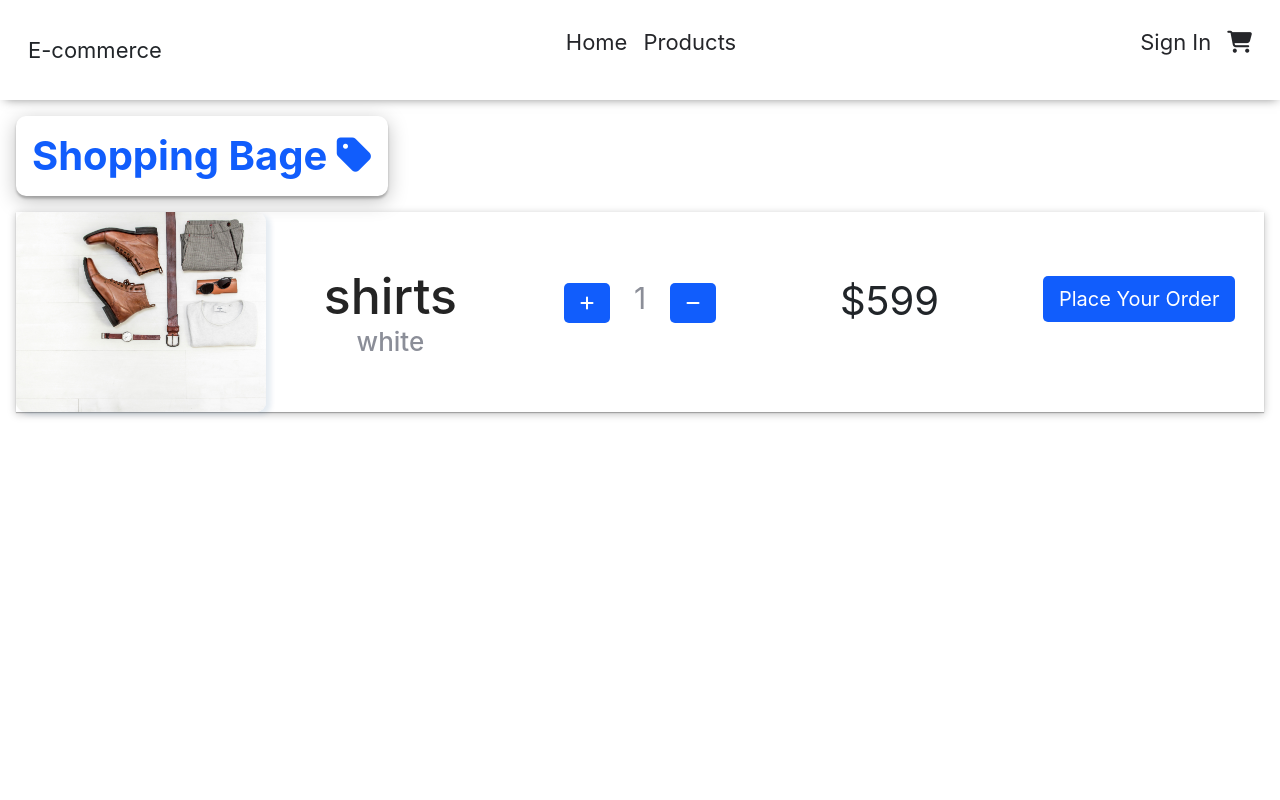
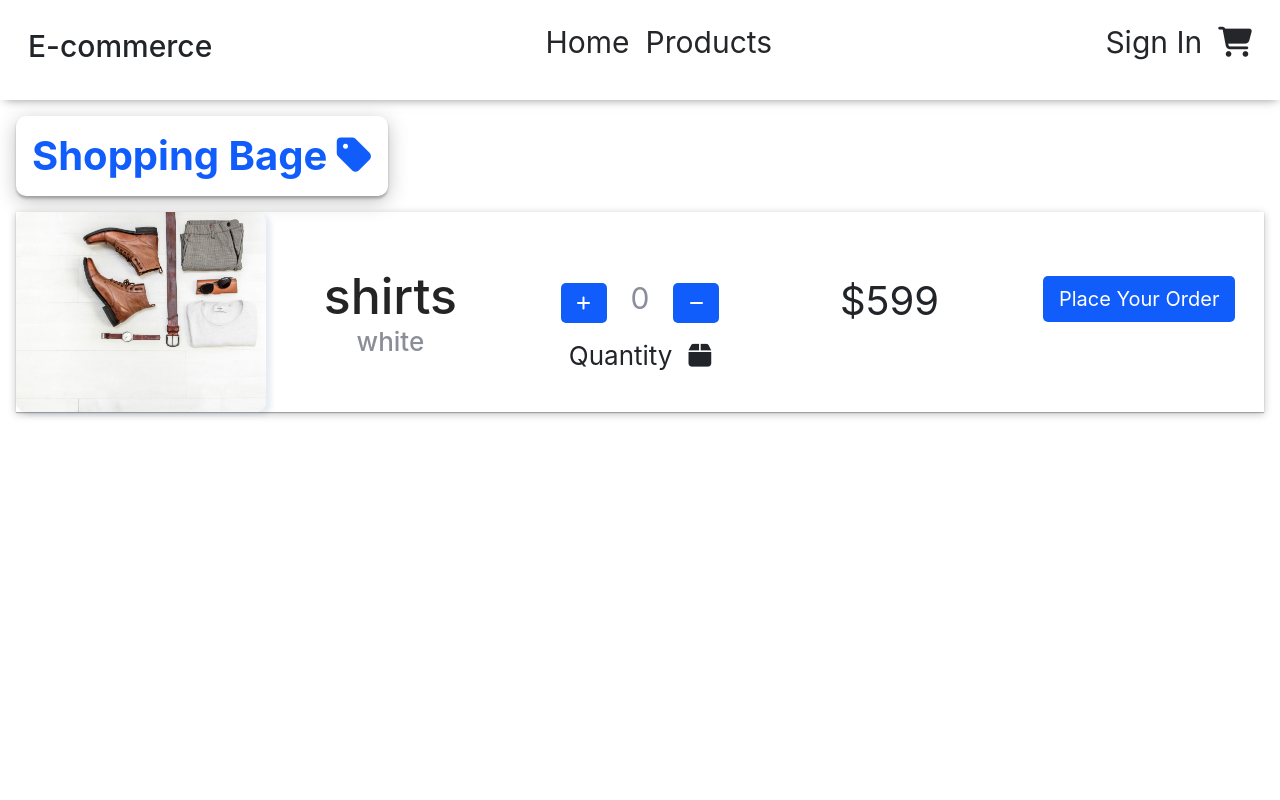
Before and after one commit to hrmansingh/e-commerce, a React (Vite) app in the folder client/: page /Addcart in a window 1280 px wide. Shown: the top 800 px of the page. Built offline with nearby package versions, Linux system fonts and the light colour scheme.

Commit message:
footer changes

```diff
--- a/client/src/App.css
+++ b/client/src/App.css
@@ -6,7 +6,7 @@
 }
 /* logo */
 .logo{
-  font-size: 22px;
+  font-size: 30px;
 }
 /* navigation link */
 .container{
@@ -17,6 +17,7 @@
 }
 .nav-container{
   display: flex;
+  min-width: 100%;
   justify-content: space-between;
   align-items: center;
   padding: 0 1rem;
@@ -38,7 +39,7 @@
 }
 
 .navLink a{
-  font-size: 22px;
+  font-size: 30px;
   text-decoration: none;
 }
 
@@ -50,7 +51,7 @@
   padding: 0 0 0 1rem;
 }
 .nav-link01 a{
-  font-size: 22px;
+  font-size: 30px;
   text-decoration: none;
 }
 /* sign in */
@@ -252,7 +253,7 @@
 .payday-container{
   padding: 1rem;
   position: absolute;
-  bottom: 200px;
+  bottom: 280px;
 }
 
 .sale-now{
@@ -539,6 +540,15 @@ font-size: 50px;
 margin: 0;
 font-size: 26px;
 }
+.quantity{
+margin-top: .8rem;
+}
+.quantity-items{
+ font-size: 26px;
+}
+.quantity-items span{
+  margin-left: 1rem;
+}
 /* footer */
 .footer-distributed{
 	background: rgb(0, 0, 0);
@@ -718,5 +728,6 @@ form button{
   background: #25262A;
   color: #fff;
   padding-top: 20px;
+  font-size: 25px;
   text-align: center;
 }
--- a/client/src/components/Addcart.jsx
+++ b/client/src/components/Addcart.jsx
@@ -1,5 +1,15 @@
+import { useState } from 'react'
 import img from '../assets/nordwood-themes-Nv4QHkTVEaI-unsplash.jpg'
 export default function Addcart() {
+  const [count,setCount] = useState(0)
+  function quantityAdd(){
+    setCount((prev)=> prev + 1);
+  }
+  function quantityRemove(){
+    if(count > 0){
+      setCount((prev)=> prev - 1);
+    }
+  }
   return (
     <>
     <div className="title">
@@ -15,9 +25,12 @@ export default function Addcart() {
           <h4 className="shopping-cart-content">white</h4>
         </div>
         <div className="quantity-items-btn">
-          <button className="items-plus"><i className="fa-solid fa-plus"></i></button>
-          <span className="count-items">1</span>
-          <button className="items-minus"><i className="fa-solid fa-minus"></i></button>
+          <button onClick={quantityAdd} className="items-plus"><i className="fa-solid fa-plus"></i></button>
+          <span className="count-items">{count}</span>
+          <button onClick={quantityRemove} className="items-minus"><i className="fa-solid fa-minus"></i></button>
+          <div className="quantity">
+            <p className='quantity-items'>Quantity<span><i className="fa-solid fa-box"></i></span></p>
+          </div>
         </div>
         <div className="shopping-cart-price">
           <p className="shopping-pricing">$599</p>
--- a/client/src/components/Footer.jsx
+++ b/client/src/components/Footer.jsx
@@ -50,7 +50,7 @@ export default function Footer() {
             </div>
         </div>
         <div className="footer-2">
-            <p>© {date.getFullYear()} | Made with ❤️ by Harman Dev. All Rights Reserved.</p>
+            <p>© {date.getFullYear()} E-commerce Site. All Rights Reserved.</p>
         </div>
         </div>
     </footer>
--- a/client/src/components/NavLinks.jsx
+++ b/client/src/components/NavLinks.jsx
@@ -6,7 +6,9 @@ export default function NavLinks({logo,home,products,signIn,Addcart}) {
   return (
     <header className="container">
         <nav className="nav-container">
-            <div className="logo">{logo}</div>
+            <h1 className="logo">
+              {logo}
+              </h1>
                 <div className="nav-link01">
               <ul>
                     <li><NavLink className='nav-link-text' to='/'>{home}</NavLink></li>
```
